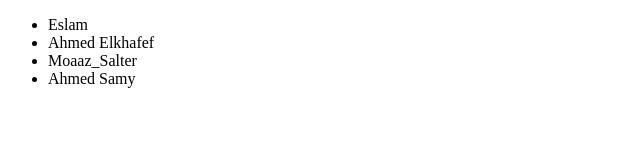
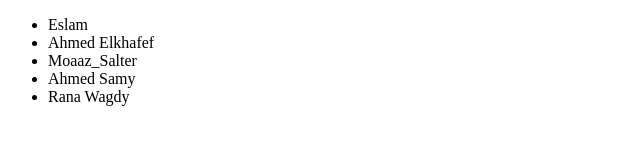
Before and after one commit to Eslam-Hamada1/AI47, a plain HTML site: page index.html in a window 1280 px wide. Shown: the whole page, without its empty margins (0-640 px from the left). Drawn offline with Linux system fonts and the light colour scheme.

Commit message:
Rana name

```diff
--- a/index.html
+++ b/index.html
@@ -11,6 +11,7 @@
         <li>Ahmed Elkhafef</li>
         <li>Moaaz_Salter</li>
         <li>Ahmed Samy</li>
+        <li>Rana Wagdy</li>
     </ul>
 </body>
 </html>
```
